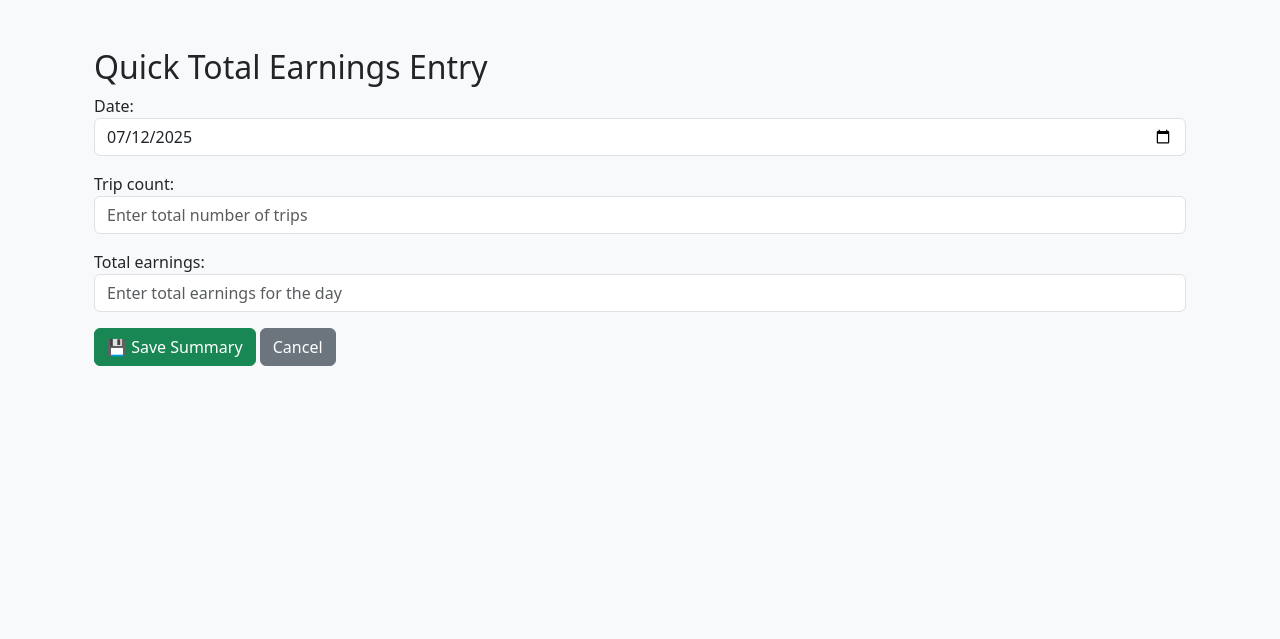
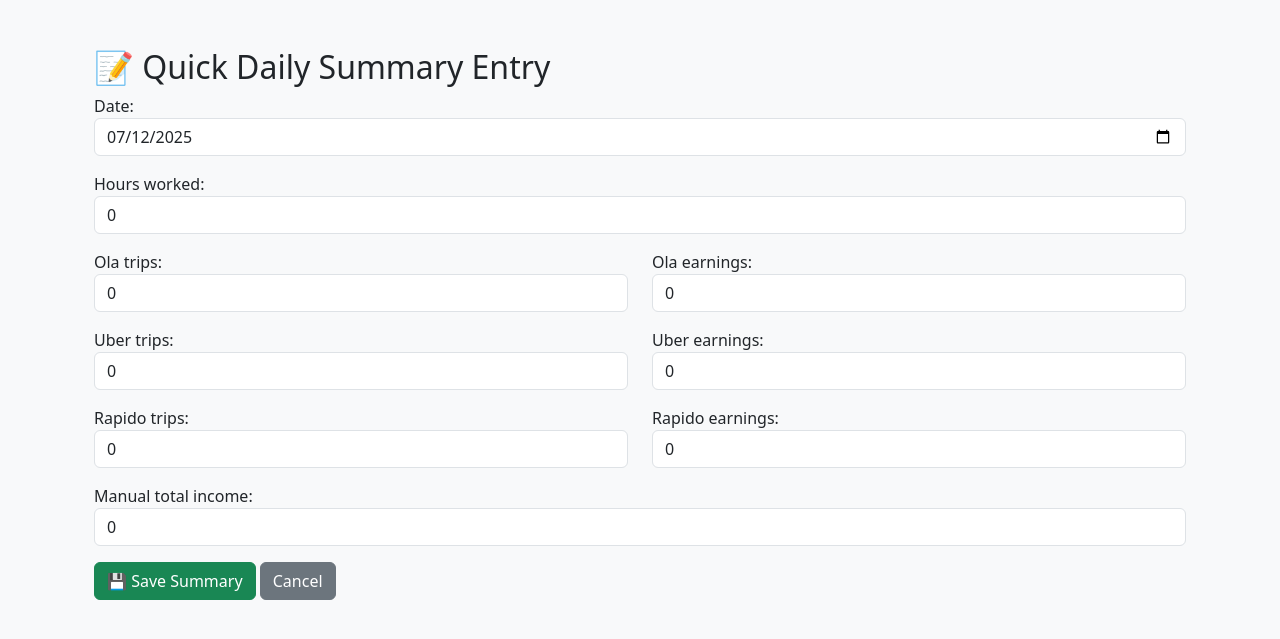
Before and after one commit to Mrunu2122/MD_travels, a Django app: page /quick-entry/ in a window 1280 px wide. Shown: the top 639 px of the page. Run offline with Django 5.2, Linux system fonts and the light colour scheme.

Commit message:
new updates

```diff
--- a/travel/forms.py
+++ b/travel/forms.py
@@ -4,7 +4,7 @@ from .models import Trip, DailySummary
 class TripForm(forms.ModelForm):
     class Meta:
         model = Trip
-        fields = ['destination', 'fare', 'date']
+        fields = ['destination', 'fare', 'date', 'platform']
         widgets = {
             'date': forms.DateInput(attrs={
                 'type': 'date',
@@ -18,23 +18,39 @@ class TripForm(forms.ModelForm):
                 'class': 'form-control',
                 'placeholder': 'Enter fare'
             }),
+            'platform': forms.Select(attrs={
+                'class': 'form-control'
+            }),
         }
+
 
 class DailySummaryForm(forms.ModelForm):
     class Meta:
         model = DailySummary
-        fields = ['date', 'trip_count', 'total_earnings']
+        fields = [
+            'date', 'hours_worked',
+            'ola_trips', 'ola_earnings',
+            'uber_trips', 'uber_earnings',
+            'rapido_trips', 'rapido_earnings',
+            'manual_total_income',  # ✅ added this line
+        ]
         widgets = {
             'date': forms.DateInput(attrs={
                 'type': 'date',
                 'class': 'form-control'
             }),
-            'trip_count': forms.NumberInput(attrs={
+            'hours_worked': forms.NumberInput(attrs={
                 'class': 'form-control',
-                'placeholder': 'Enter total number of trips'
+                'placeholder': 'Enter hours worked today'
             }),
-            'total_earnings': forms.NumberInput(attrs={
+            'ola_trips': forms.NumberInput(attrs={'class': 'form-control'}),
+            'ola_earnings': forms.NumberInput(attrs={'class': 'form-control'}),
+            'uber_trips': forms.NumberInput(attrs={'class': 'form-control'}),
+            'uber_earnings': forms.NumberInput(attrs={'class': 'form-control'}),
+            'rapido_trips': forms.NumberInput(attrs={'class': 'form-control'}),
+            'rapido_earnings': forms.NumberInput(attrs={'class': 'form-control'}),
+            'manual_total_income': forms.NumberInput(attrs={  # ✅ widget for manual income
                 'class': 'form-control',
-                'placeholder': 'Enter total earnings for the day'
+                'placeholder': 'Any other extra income?'
             }),
         }
--- a/travel/models.py
+++ b/travel/models.py
@@ -1,15 +1,47 @@
 from django.db import models
 
+PLATFORM_CHOICES = [
+    ('ola', 'Ola'),
+    ('uber', 'Uber'),
+    ('rapido', 'Rapido'),
+]
 
 class Trip(models.Model):
     destination = models.CharField(max_length=100)
     fare = models.DecimalField(max_digits=8, decimal_places=2)
     date = models.DateField()
+    platform = models.CharField(max_length=10, choices=PLATFORM_CHOICES)
+
+    def __str__(self):
+        return f"{self.destination} - ₹{self.fare} ({self.platform})"
+
 
 class DailySummary(models.Model):
     date = models.DateField(unique=True)
-    trip_count = models.IntegerField()
-    total_earnings = models.DecimalField(max_digits=10, decimal_places=2)
+    hours_worked = models.FloatField(default=0)
+
+    ola_trips = models.IntegerField(default=0)
+    ola_earnings = models.DecimalField(max_digits=10, decimal_places=2, default=0)
+
+    uber_trips = models.IntegerField(default=0)
+    uber_earnings = models.DecimalField(max_digits=10, decimal_places=2, default=0)
+
+    rapido_trips = models.IntegerField(default=0)
+    rapido_earnings = models.DecimalField(max_digits=10, decimal_places=2, default=0)
+
+    manual_total_income = models.DecimalField(
+        max_digits=10,
+        decimal_places=2,
+        default=0,
+        help_text="Use this if you want to override and enter a total amount directly."
+    )
+
+    def total_trips(self):
+        return self.ola_trips + self.uber_trips + self.rapido_trips
+
+    def total_earnings(self):
+        platform_total = self.ola_earnings + self.uber_earnings + self.rapido_earnings
+        return platform_total + self.manual_total_income
 
     def __str__(self):
-        return f"{self.date} - ₹{self.total_earnings} for {self.trip_count} trips"
+        return f"{self.date} - ₹{self.total_earnings()} for {self.total_trips()} trips"
--- a/travel/templates/travel/quick_entry.html
+++ b/travel/templates/travel/quick_entry.html
@@ -2,10 +2,61 @@
 
 {% block content %}
 <div class="container mt-5">
-    <h2>Quick Total Earnings Entry</h2>
+    <h2>📝 Quick Daily Summary Entry</h2>
     <form method="POST" novalidate>
         {% csrf_token %}
-        {{ form.as_p }}
+
+        <div class="mb-3">
+            {{ form.date.label_tag }}
+            {{ form.date }}
+        </div>
+        <div class="mb-3">
+            {{ form.hours_worked.label_tag }}
+            {{ form.hours_worked }}
+        </div>
+
+        <!-- OLA -->
+        <div class="row">
+            <div class="col-md-6 mb-3">
+                {{ form.ola_trips.label_tag }}
+                {{ form.ola_trips }}
+            </div>
+            <div class="col-md-6 mb-3">
+                {{ form.ola_earnings.label_tag }}
+                {{ form.ola_earnings }}
+            </div>
+        </div>
+
+        <!-- UBER -->
+        <div class="row">
+            <div class="col-md-6 mb-3">
+                {{ form.uber_trips.label_tag }}
+                {{ form.uber_trips }}
+            </div>
+            <div class="col-md-6 mb-3">
+                {{ form.uber_earnings.label_tag }}
+                {{ form.uber_earnings }}
+            </div>
+        </div>
+
+        <!-- RAPIDO -->
+        <div class="row">
+            <div class="col-md-6 mb-3">
+                {{ form.rapido_trips.label_tag }}
+                {{ form.rapido_trips }}
+            </div>
+            <div class="col-md-6 mb-3">
+                {{ form.rapido_earnings.label_tag }}
+                {{ form.rapido_earnings }}
+            </div>
+        </div>
+
+        <!-- EXTRA INCOME -->
+        <div class="mb-3">
+            {{ form.manual_total_income.label_tag }}
+            {{ form.manual_total_income }}
+        </div>
+
         <button type="submit" class="btn btn-success">💾 Save Summary</button>
         <a href="{% url 'home' %}" class="btn btn-secondary">Cancel</a>
     </form>
--- a/travel/views.py
+++ b/travel/views.py
@@ -7,7 +7,6 @@ from django.http import JsonResponse
 from django.contrib import messages
 
 from .models import Trip, DailySummary
-from .forms import TripForm
 from .forms import TripForm, DailySummaryForm
 
 
@@ -18,12 +17,15 @@ def home(request):
     trips = Trip.objects.filter(date=selected_date)
     summary = DailySummary.objects.filter(date=selected_date).first()
 
+    # Trip model earnings and count
     trip_earnings = trips.aggregate(Sum('fare'))['fare__sum'] or 0
     trip_count = trips.count()
 
-    summary_earnings = summary.total_earnings if summary else 0
-    summary_count = summary.trip_count if summary else 0
+    # DailySummary earnings and count
+    summary_earnings = summary.total_earnings() if summary else 0
+    summary_count = summary.total_trips() if summary else 0
 
+    # Combined totals
     total_earnings = trip_earnings + summary_earnings
     total_trips = trip_count + summary_count
 
@@ -33,21 +35,23 @@ def home(request):
         f"Total Earnings: ₹{total_earnings}"
     )
 
+    # Weekly data for chart
     today = date.today()
     week_dates = [today - timedelta(days=i) for i in range(6, -1, -1)]
     weekly_data = []
     for d in week_dates:
         trip_sum = Trip.objects.filter(date=d).aggregate(Sum('fare'))['fare__sum'] or 0
         summary = DailySummary.objects.filter(date=d).first()
-        total = trip_sum + (summary.total_earnings if summary else 0)
+        total = trip_sum + (summary.total_earnings() if summary else 0)
         weekly_data.append({'date': d.strftime('%a'), 'total': float(total)})
 
+    # Monthly data for chart
     month_dates = [today - timedelta(days=i) for i in range(29, -1, -1)]
     monthly_data = []
     for d in month_dates:
         trip_sum = Trip.objects.filter(date=d).aggregate(Sum('fare'))['fare__sum'] or 0
         summary = DailySummary.objects.filter(date=d).first()
-        total = trip_sum + (summary.total_earnings if summary else 0)
+        total = trip_sum + (summary.total_earnings() if summary else 0)
         monthly_data.append({'date': d.strftime('%d %b'), 'total': float(total)})
 
     context = {
```
Also changed, not shown: travel/templates/travel/home.html (+38 -2 lines), travel/migrations/0004_remove_dailysummary_total_earnings_and_more.py (added), travel/migrations/0005_dailysummary_manual_total_income.py (added).
